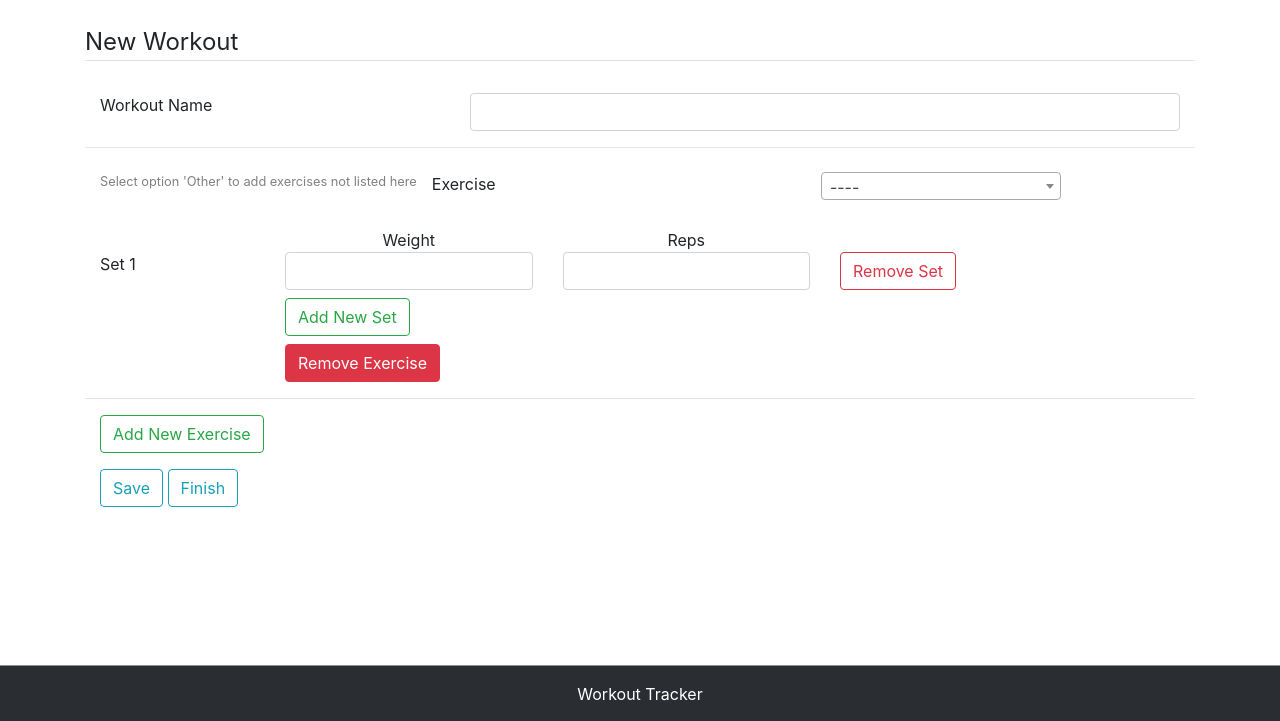
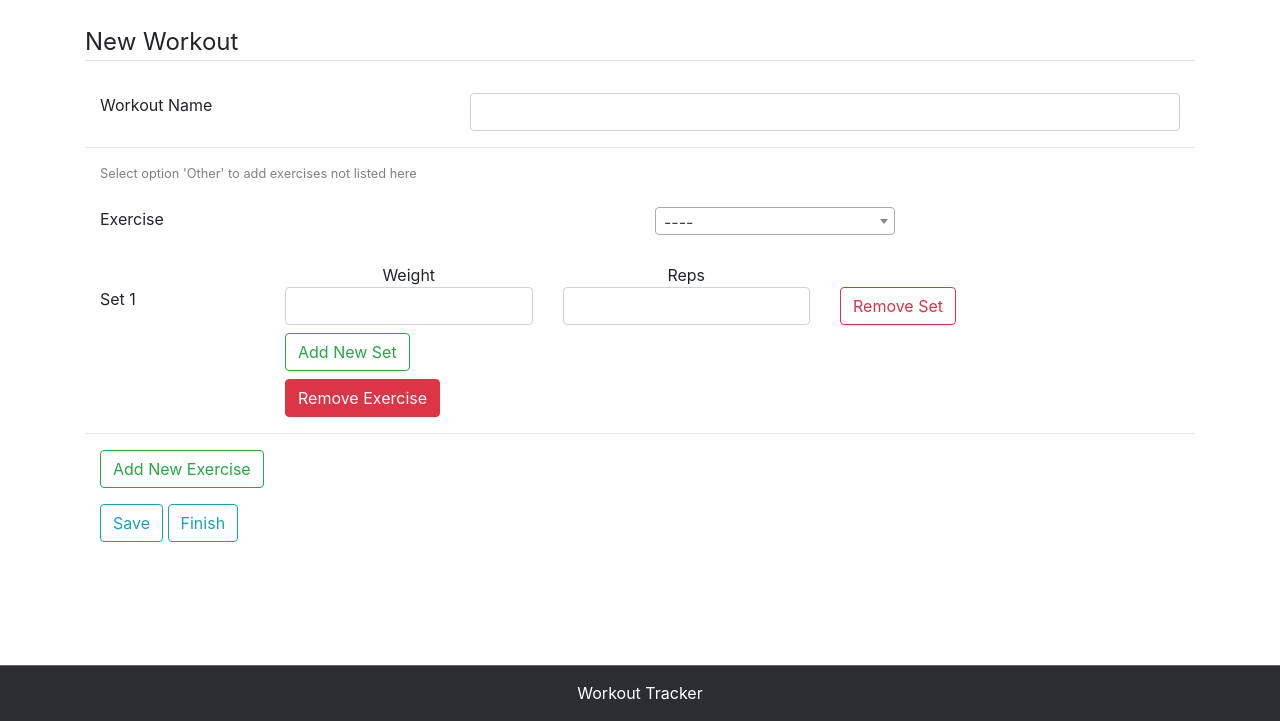
Before and after one commit to Tharindu-h/workout_tracker, a Django app: template workout/templates/workout/create_workout.html in a window 1280 px wide. Shown: the part 79-800 px from the top of the page. Run offline with Django 3.2, Linux system fonts and the light colour scheme; the template is opened without the code that fills it, so the values that code supplies are empty; some libraries are stand-ins or nearby versions.

Commit message:
Fix the placement of the help text

```diff
--- a/workout/api.py
+++ b/workout/api.py
@@ -1,5 +1,4 @@
 from rest_framework import viewsets
-from rest_framework.response import Response
 from .serializers import ExerciseTypeSerializer
 from .models import ExerciseType
 
--- a/workout/static/workout/js/form.js
+++ b/workout/static/workout/js/form.js
@@ -100,8 +100,10 @@ function getExerciseFrom(currExercise, options){
 
   let exerciseForm =  '<hr>' +
                       '<div class="container exercise" id="exercise' + currExercise +'">' +
+                        '<div class="row">' +
+                          '<small class="help-text">Select option \'Other\' to add exercises not listed here</small>' +
+                        '</div>' +
                         '<div class="row justify-content-between mt-4">' +
-                          '<small class="help-text">Select option \'Other\' to add exercises not listed here</small>' +
                           '<div class="col">' +
                             '<label>Exercise</label>' +
                           '</div>' +
--- a/workout/templates/workout/create_workout.html
+++ b/workout/templates/workout/create_workout.html
@@ -19,8 +19,10 @@
       <div class="exercises">
         <hr>
         <div class="container exercise" id="exercise1">
+          <div class="row">
+            <small class="help-text">Select option 'Other' to add exercises not listed here</small>
+          </div>
           <div class="row justify-content-between mt-4">
-            <small class="help-text">Select option 'Other' to add exercises not listed here</small>
             <div class="col">
               <label>Exercise</label>
             </div>
--- a/workout/templates/workout/update_workout.html
+++ b/workout/templates/workout/update_workout.html
@@ -20,8 +20,10 @@
         {% for exercise in object.exercises.all %}
           <hr>
           <div class="container exercise" id="exercise{{ exercise.exercise_number }}">
+            <div class="row">
+              <small class="help-text">Select option 'Other' to add exercises not listed here</small>
+            </div>
             <div class="row justify-content-between mt-4">
-              <small class="help-text">Select option 'Other' to add exercises not listed here</small>
               <div class="col">
                 <label>Exercise</label>
               </div>
```
